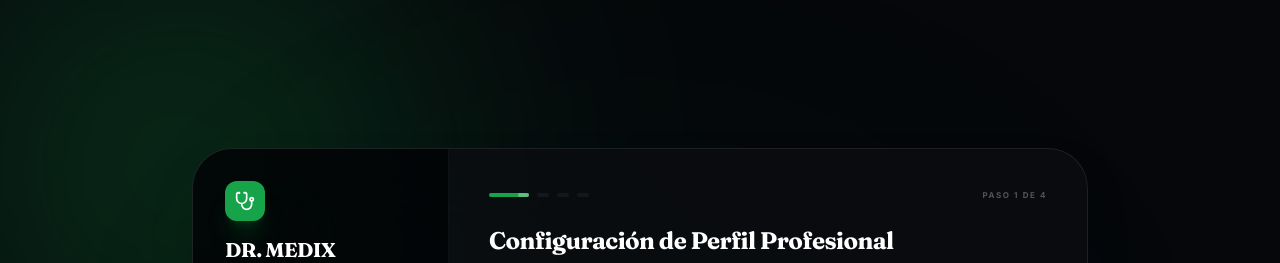
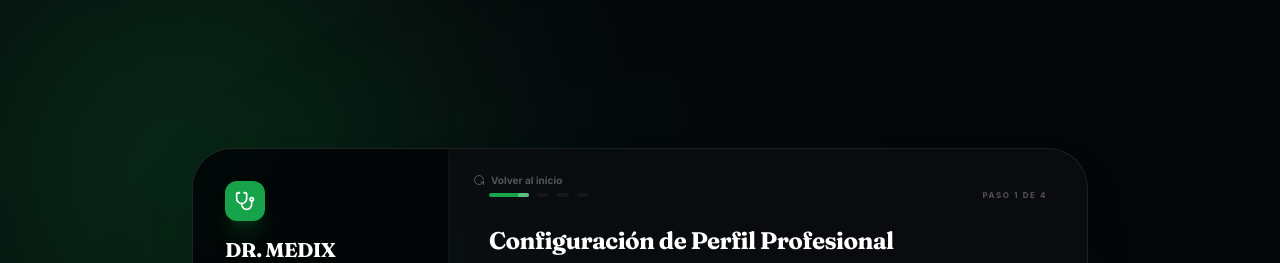
Before and after one commit to santgross/MENTORA-EDUCA, a React (Vite) app: page / in a window 1280 px wide. Both pictures are taken after a click on the button "Comenzar Programa Gratuito". Shown: the top 263 px of the page. Built offline with nearby package versions, Linux system fonts and the light colour scheme; a web font is replaced by a local one.

Commit message:
feat(onboarding): Add back navigation and onboarding flow
Introduce a "Back" button on the onboarding screen to allow users to return to the landing page. This enhances user experience by providing an escape route during the initial setup process.

```diff
--- a/src/App.tsx
+++ b/src/App.tsx
@@ -186,7 +186,7 @@ function App() {
   }
 
   if (!isOnboardingComplete) {
-    return <Onboarding onComplete={handleOnboardingComplete} />;
+    return <Onboarding onComplete={handleOnboardingComplete} onBack={() => setShowLanding(true)} />;
   }
 
   return (
--- a/src/components/Onboarding.tsx
+++ b/src/components/Onboarding.tsx
@@ -11,6 +11,7 @@ import { motion, AnimatePresence } from 'motion/react';
 
 interface OnboardingProps {
   onComplete: (profile: UserProfile) => void;
+  onBack?: () => void;
 }
 
 const MOTIVACIONES_NOVATO = [
@@ -28,7 +29,7 @@ const MOTIVACIONES_EXPERIMENTADO = [
   { id: 'specialty', text: 'Especializarme en un área terapéutica de alto valor', sub: 'Oncología, cardiología, endocrinología, neurología u otras.', icon: FlaskConical },
 ];
 
-const Onboarding: React.FC<OnboardingProps> = ({ onComplete }) => {
+const Onboarding: React.FC<OnboardingProps> = ({ onComplete, onBack }) => {
   const [step, setStep] = useState(1);
   const [name, setName] = useState('');
   const [email, setEmail] = useState('');
@@ -214,7 +215,18 @@ const Onboarding: React.FC<OnboardingProps> = ({ onComplete }) => {
           {/* Main Content Area */}
           <div className="flex-1 flex flex-col bg-white/[0.02] overflow-hidden">
             {/* Inner Padding Container */}
-            <div className="flex-1 p-4 sm:p-6 md:p-8 lg:p-10 flex flex-col overflow-hidden">
+            <div className="flex-1 p-4 sm:p-6 md:p-8 lg:p-10 flex flex-col overflow-hidden relative">
+              {/* Back to landing button */}
+              {onBack && step === 1 && (
+                <button
+                  onClick={onBack}
+                  className="absolute top-4 left-4 sm:top-6 sm:left-6 flex items-center gap-1.5 text-[10px] font-bold text-white/30 hover:text-white transition-colors z-20 group"
+                >
+                  <RotateCcw size={12} className="rotate-180 group-hover:-translate-x-0.5 transition-transform" />
+                  Volver al inicio
+                </button>
+              )}
+
               {/* Progress Header */}
               <div className="flex items-center justify-between mb-4 sm:mb-6 shrink-0">
                 <div className="flex gap-1.5 sm:gap-2">
```
